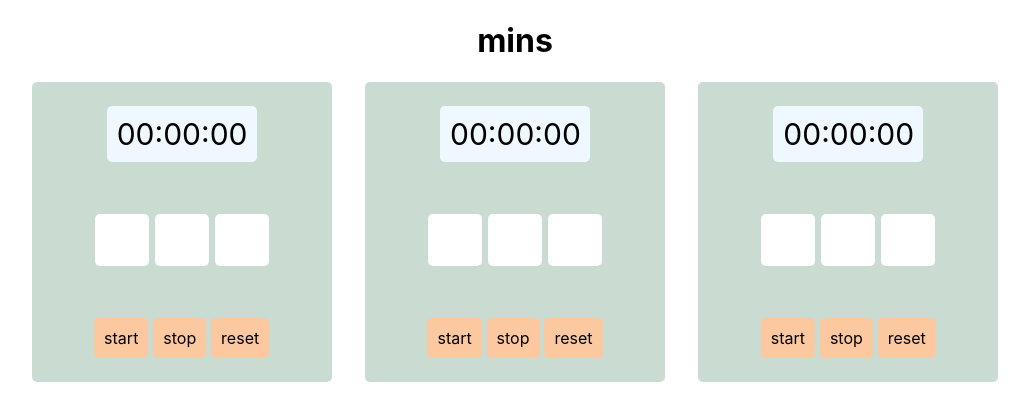
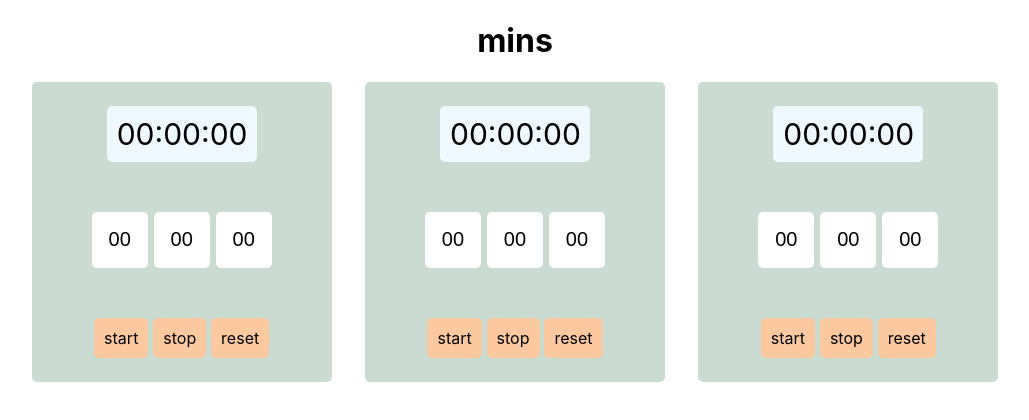
Before and after one commit to SarnaKhmel/min-client, a React (Create React App) app: page / in a window 1280 px wide. Shown: the top 420 px of the page, without its empty margins (125-1154 px from the left). Built offline with nearby package versions, Linux system fonts and the light colour scheme.

Commit message:
made text inputs controlled on Timer

```diff
--- a/src/components/Timer/Timer.css
+++ b/src/components/Timer/Timer.css
@@ -36,9 +36,12 @@
 }
 
 .length-input {
+    font-size: 20px;
+    text-align: center;
     border-radius: 5px;
     width: 50px;
     height: 50px;
     border: none;
     margin: 3px;
+    padding: 3px;
 }
--- a/src/components/Timer/Timer.js
+++ b/src/components/Timer/Timer.js
@@ -7,7 +7,10 @@ export default class Timer extends Component {
   state = {
     currentTime: 0,
     timerEnd: null,
-    intervalNum: null
+    intervalNum: null,
+    timerHours: "00",
+    timerMinutes: "00",
+    timerSeconds: "00"
 
   }
 
@@ -105,15 +108,21 @@ export default class Timer extends Component {
     })
   }
 
+  handleInputChange = ({target}) => {
+    this.setState({
+      [target.name]: target.value
+    })
+  }
+
 
   render() {
     return (
       <div className="timer">
         <div className="timer-counter">{this.calculateAndRenderTimer()}</div>
         <div className="length-input-wrapper">
-          <input className="length-input" type="text" name="hours" />
-          <input className="length-input" type="text" name="minutes" />
-          <input className="length-input" type="text" name="seconds" />
+          <input maxLength="2" className="length-input" type="text" value={this.state.timerHours} onChange={this.handleInputChange} name="timerHours" />
+          <input maxLength="2" className="length-input" type="text" value={this.state.timerMinutes} onChange={this.handleInputChange} name="timerMinutes" />
+          <input maxLength="2" className="length-input" type="text" value={this.state.timerSeconds} onChange={this.handleInputChange} name="timerSeconds" />
         </div>
         <div className="timer-buttons">
             <div className="timer-button start" onClick={this.handleStartClick}>start</div>
```
